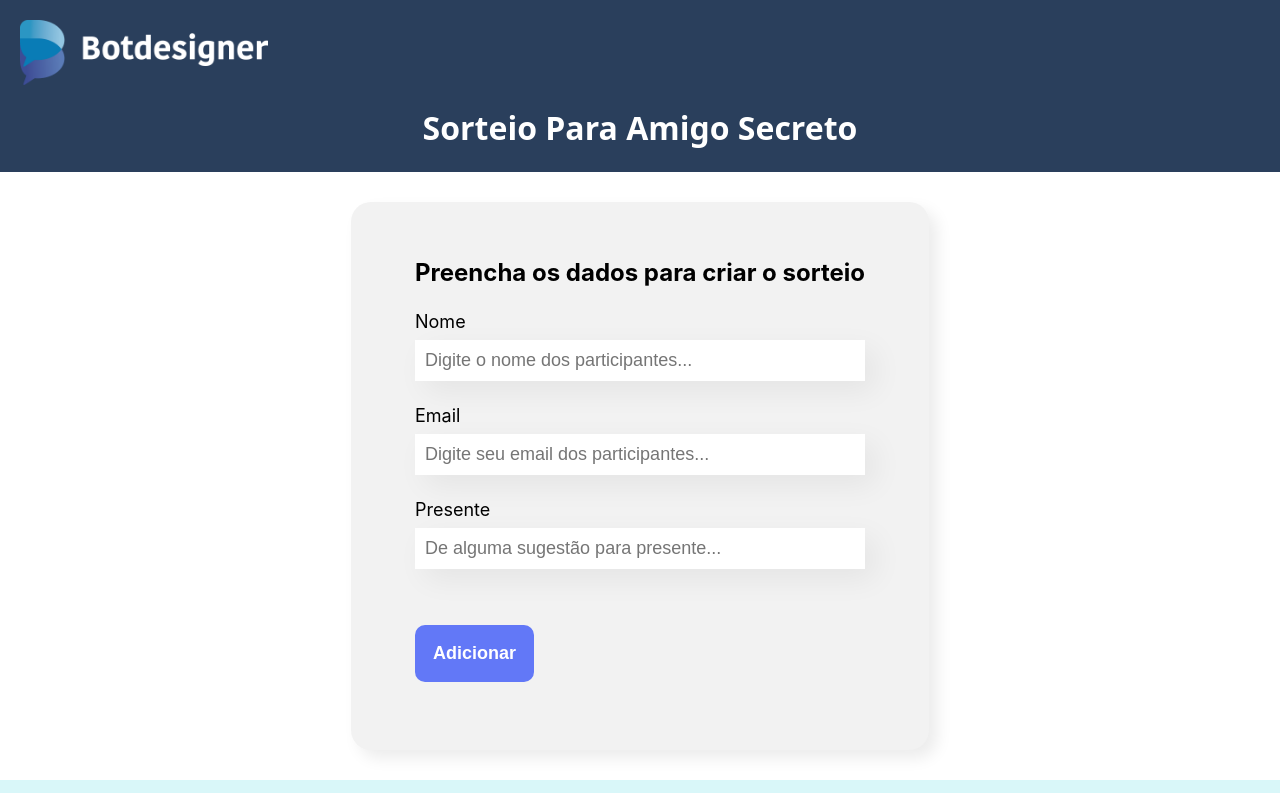
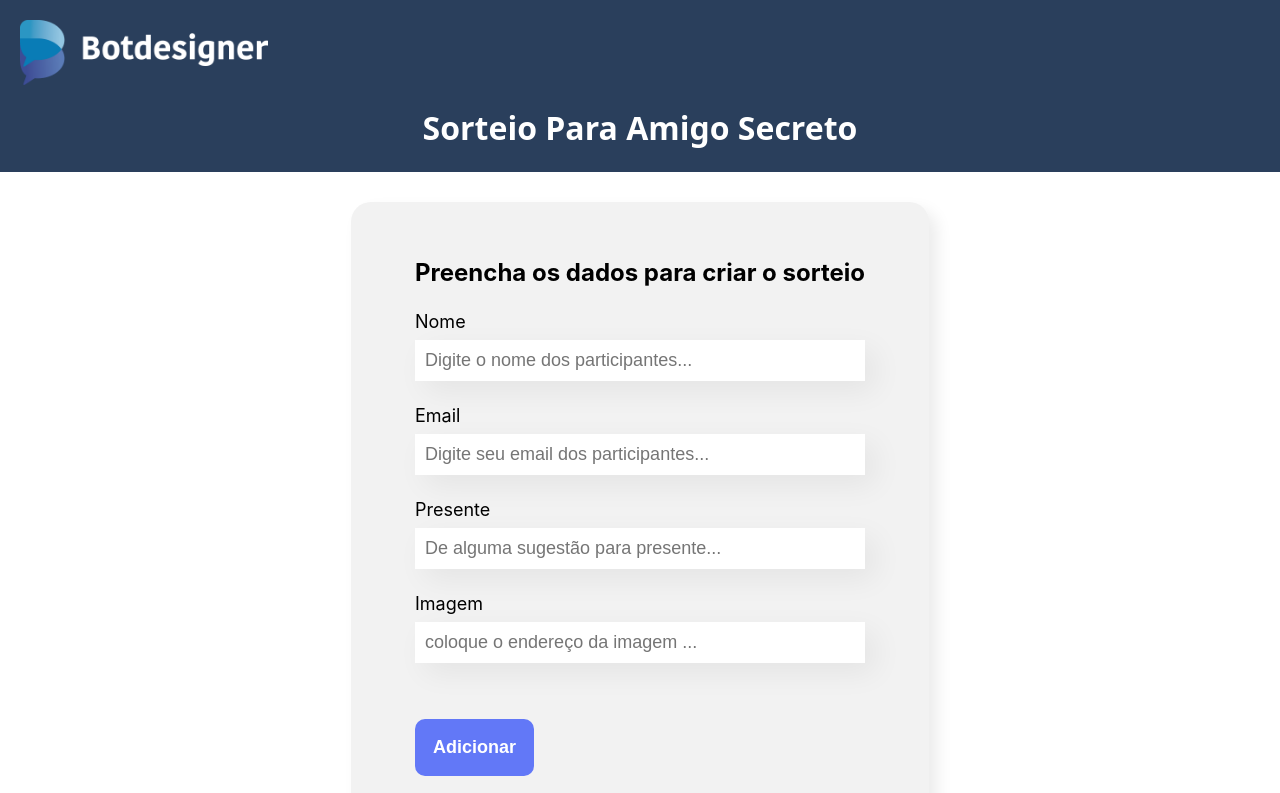
Before and after one commit to Cypirando/amigo-secreto_react, a React (Create React App) app: page / in a window 1280 px wide. Shown: the top 793 px of the page. Built offline with nearby package versions, Linux system fonts and the light colour scheme.

Commit message:
função deletar

```diff
--- a/public/index.html
+++ b/public/index.html
@@ -24,7 +24,7 @@
       work correctly both with client-side routing and a non-root public URL.
       Learn how to configure a non-root public URL by running `npm run build`.
     -->
-    <title>React App</title>
+    <title>Sorteio</title>
   </head>
   <body>
     <noscript>You need to enable JavaScript to run this app.</noscript>
--- a/src/components/Formulario/index.js
+++ b/src/components/Formulario/index.jsx
@@ -8,7 +8,7 @@ const Formulario = (props) => {
   const [nome, setNome] = useState("");
   const [email, setEmail] = useState("");
   const [presente, setPresente] = useState("");
-
+  const [imagem, setImagem] = useState("");
 
   const aoSalvar = (evento) => {
     evento.preventDefault();
@@ -17,10 +17,12 @@ const Formulario = (props) => {
       nome,
       email,
       presente,
+      imagem
     });
     setNome('')
     setEmail('')
     setPresente('')
+    setImagem('')
 
     console.log("Form foi submetido=", nome, email, presente);
   };
@@ -49,6 +51,12 @@ const Formulario = (props) => {
           valor={presente}
           aoAlterado={(valor) => setPresente(valor)}
         />
+        <CampoTexto
+          label="Imagem"
+          placeholder="coloque o endereço da imagem "
+          valor={imagem}
+          aoAlterado={(valor) => setImagem(valor)}
+        />
         <Botao>Adicionar</Botao>
       </form>
     </section>
```
Also changed, not shown: src/components/Banner/Banner.jsx (line endings or trailing spaces), src/components/Botao/index.jsx (renamed from src/components/Botao/index.js), src/components/CampoTexto/index.jsx (renamed from src/components/CampoTexto/index.js), src/components/Participante/index.jsx (renamed from src/components/Participante/index.js), src/components/Participantes/index.jsx (renamed from src/components/Participantes/index.js).
